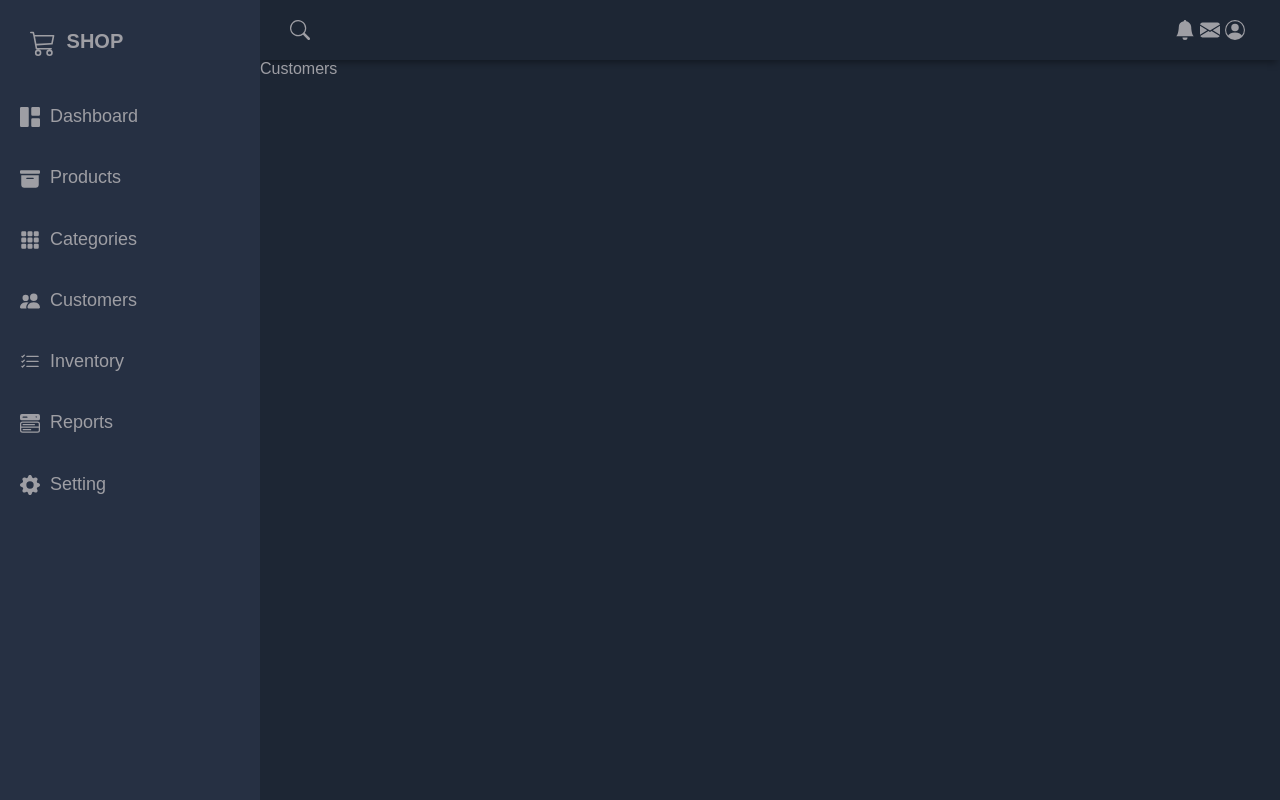
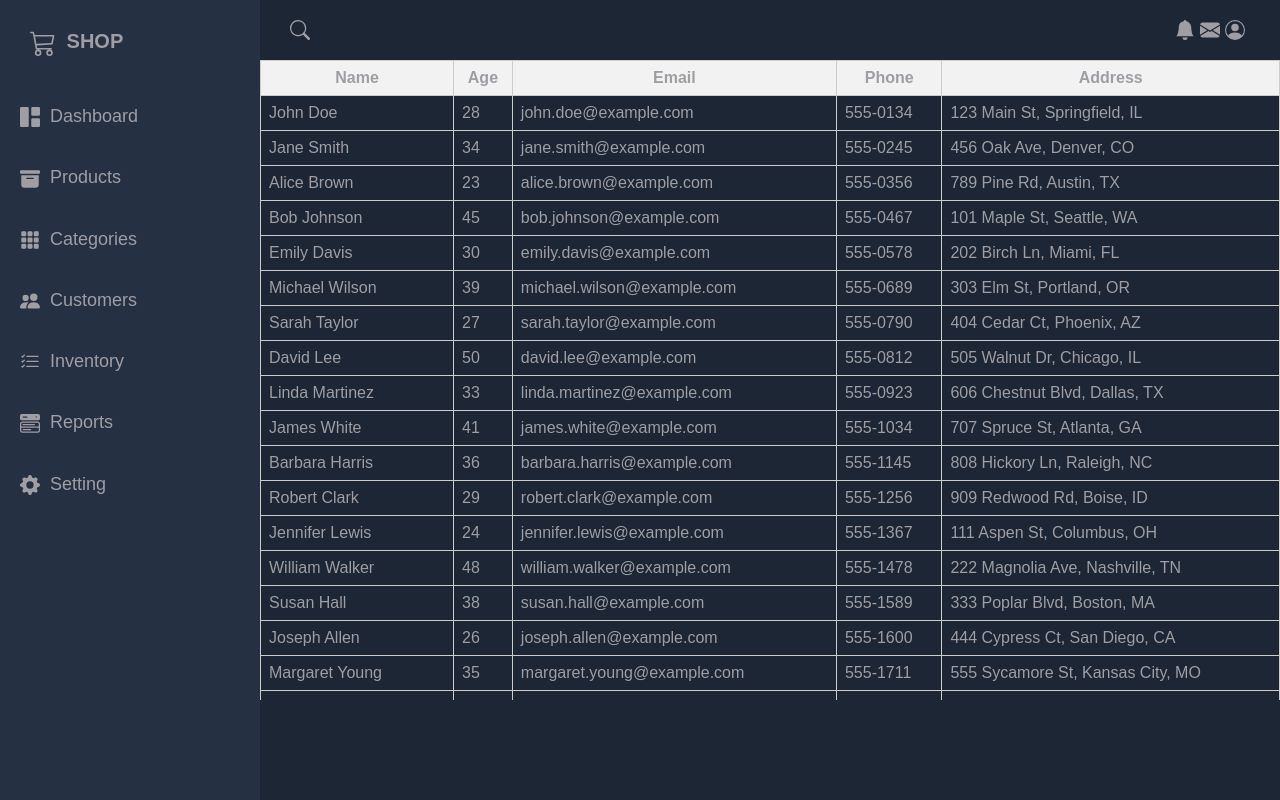
Before and after one commit to shekhar12oct/admin-dashboard-reactjs, a React (Vite) app: page /customers in a window 1280 px wide. Built offline with nearby package versions, Linux system fonts and the light colour scheme.

Commit message:
Added customer data for customer components

```diff
--- a/src/components/Customers.jsx
+++ b/src/components/Customers.jsx
@@ -1,9 +1,11 @@
-import React from 'react'
+import React from 'react';
+import DynamicTable from '../customComponents/DynamicTable';
+import { HEADERS, CUSTOMER_DATA } from '../constant/customerData';
 
 const Customers = () => {
   return (
-    <div>Customers</div>
-  )
-}
+      <DynamicTable headers={HEADERS} data={CUSTOMER_DATA} />
+  );
+};
 
-export default Customers
+export default Customers;
--- /dev/null
+++ b/src/constant/customerData.js
@@ -0,0 +1,354 @@
+export const HEADERS = ['name', 'age', 'email', 'phone', 'address'];
+
+export const CUSTOMER_DATA = [
+  {
+    name: 'John Doe',
+    age: 28,
+    email: 'john.doe@example.com',
+    phone: '555-0134',
+    address: '123 Main St, Springfield, IL',
+  },
+  {
+    name: 'Jane Smith',
+    age: 34,
+    email: 'jane.smith@example.com',
+    phone: '555-0245',
+    address: '456 Oak Ave, Denver, CO',
+  },
+  {
+    name: 'Alice Brown',
+    age: 23,
+    email: 'alice.brown@example.com',
+    phone: '555-0356',
+    address: '789 Pine Rd, Austin, TX',
+  },
+  {
+    name: 'Bob Johnson',
+    age: 45,
+    email: 'bob.johnson@example.com',
+    phone: '555-0467',
+    address: '101 Maple St, Seattle, WA',
+  },
+  {
+    name: 'Emily Davis',
+    age: 30,
+    email: 'emily.davis@example.com',
+    phone: '555-0578',
+    address: '202 Birch Ln, Miami, FL',
+  },
+  {
+    name: 'Michael Wilson',
+    age: 39,
+    email: 'michael.wilson@example.com',
+    phone: '555-0689',
+    address: '303 Elm St, Portland, OR',
+  },
+  {
+    name: 'Sarah Taylor',
+    age: 27,
+    email: 'sarah.taylor@example.com',
+    phone: '555-0790',
+    address: '404 Cedar Ct, Phoenix, AZ',
+  },
+  {
+    name: 'David Lee',
+    age: 50,
+    email: 'david.lee@example.com',
+    phone: '555-0812',
+    address: '505 Walnut Dr, Chicago, IL',
+  },
+  {
+    name: 'Linda Martinez',
+    age: 33,
+    email: 'linda.martinez@example.com',
+    phone: '555-0923',
+    address: '606 Chestnut Blvd, Dallas, TX',
+  },
+  {
+    name: 'James White',
+    age: 41,
+    email: 'james.white@example.com',
+    phone: '555-1034',
+    address: '707 Spruce St, Atlanta, GA',
+  },
+  {
+    name: 'Barbara Harris',
+    age: 36,
+    email: 'barbara.harris@example.com',
+    phone: '555-1145',
+    address: '808 Hickory Ln, Raleigh, NC',
+  },
+  {
+    name: 'Robert Clark',
+    age: 29,
+    email: 'robert.clark@example.com',
+    phone: '555-1256',
+    address: '909 Redwood Rd, Boise, ID',
+  },
+  {
+    name: 'Jennifer Lewis',
+    age: 24,
+    email: 'jennifer.lewis@example.com',
+    phone: '555-1367',
+    address: '111 Aspen St, Columbus, OH',
+  },
+  {
+    name: 'William Walker',
+    age: 48,
+    email: 'william.walker@example.com',
+    phone: '555-1478',
+    address: '222 Magnolia Ave, Nashville, TN',
+  },
+  {
+    name: 'Susan Hall',
+    age: 38,
+    email: 'susan.hall@example.com',
+    phone: '555-1589',
+    address: '333 Poplar Blvd, Boston, MA',
+  },
+  {
+    name: 'Joseph Allen',
+    age: 26,
+    email: 'joseph.allen@example.com',
+    phone: '555-1600',
+    address: '444 Cypress Ct, San Diego, CA',
+  },
+  {
+    name: 'Margaret Young',
+    age: 35,
+    email: 'margaret.young@example.com',
+    phone: '555-1711',
+    address: '555 Sycamore St, Kansas City, MO',
+  },
+  {
+    name: 'Charles Hernandez',
+    age: 31,
+    email: 'charles.hernandez@example.com',
+    phone: '555-1822',
+    address: '666 Fir Ln, Salt Lake City, UT',
+  },
+  {
+    name: 'Dorothy King',
+    age: 40,
+    email: 'dorothy.king@example.com',
+    phone: '555-1933',
+    address: '777 Palm Dr, Tampa, FL',
+  },
+  {
+    name: 'Thomas Wright',
+    age: 37,
+    email: 'thomas.wright@example.com',
+    phone: '555-2044',
+    address: '888 Olive St, New Orleans, LA',
+  },
+  {
+    name: 'Nancy Lopez',
+    age: 32,
+    email: 'nancy.lopez@example.com',
+    phone: '555-2155',
+    address: '999 Dogwood Ave, San Antonio, TX',
+  },
+  {
+    name: 'Daniel Hill',
+    age: 46,
+    email: 'daniel.hill@example.com',
+    phone: '555-2266',
+    address: '123 Juniper Blvd, Minneapolis, MN',
+  },
+  {
+    name: 'Karen Scott',
+    age: 42,
+    email: 'karen.scott@example.com',
+    phone: '555-2377',
+    address: '234 Maple Ct, Baltimore, MD',
+  },
+  {
+    name: 'Matthew Green',
+    age: 28,
+    email: 'matthew.green@example.com',
+    phone: '555-2488',
+    address: '345 Pine Ave, Omaha, NE',
+  },
+  {
+    name: 'Betty Adams',
+    age: 43,
+    email: 'betty.adams@example.com',
+    phone: '555-2599',
+    address: '456 Oak Dr, Baton Rouge, LA',
+  },
+  {
+    name: 'Donald Baker',
+    age: 47,
+    email: 'donald.baker@example.com',
+    phone: '555-2600',
+    address: '567 Birch Blvd, Fresno, CA',
+  },
+  {
+    name: 'Helen Nelson',
+    age: 30,
+    email: 'helen.nelson@example.com',
+    phone: '555-2711',
+    address: '678 Elm St, Albuquerque, NM',
+  },
+  {
+    name: 'George Carter',
+    age: 33,
+    email: 'george.carter@example.com',
+    phone: '555-2822',
+    address: '789 Cedar Ave, Richmond, VA',
+  },
+  {
+    name: 'Sandra Mitchell',
+    age: 39,
+    email: 'sandra.mitchell@example.com',
+    phone: '555-2933',
+    address: '890 Walnut Rd, Anchorage, AK',
+  },
+  {
+    name: 'Kenneth Perez',
+    age: 29,
+    email: 'kenneth.perez@example.com',
+    phone: '555-3044',
+    address: '901 Chestnut St, Madison, WI',
+  },
+  {
+    name: 'Carol Roberts',
+    age: 31,
+    email: 'carol.roberts@example.com',
+    phone: '555-3155',
+    address: '123 Poplar Ln, Des Moines, IA',
+  },
+  {
+    name: 'Steven Turner',
+    age: 44,
+    email: 'steven.turner@example.com',
+    phone: '555-3266',
+    address: '234 Hickory Blvd, Reno, NV',
+  },
+  {
+    name: 'Ruth Phillips',
+    age: 36,
+    email: 'ruth.phillips@example.com',
+    phone: '555-3377',
+    address: '345 Redwood Ct, Spokane, WA',
+  },
+  {
+    name: 'Edward Campbell',
+    age: 38,
+    email: 'edward.campbell@example.com',
+    phone: '555-3488',
+    address: '456 Aspen Dr, Birmingham, AL',
+  },
+  {
+    name: 'Maria Parker',
+    age: 41,
+    email: 'maria.parker@example.com',
+    phone: '555-3599',
+    address: '567 Magnolia St, Tulsa, OK',
+  },
+  {
+    name: 'Brian Evans',
+    age: 27,
+    email: 'brian.evans@example.com',
+    phone: '555-3700',
+    address: '678 Fir Ave, Little Rock, AR',
+  },
+  {
+    name: 'Lisa Edwards',
+    age: 34,
+    email: 'lisa.edwards@example.com',
+    phone: '555-3811',
+    address: '789 Sycamore Rd, Wichita, KS',
+  },
+  {
+    name: 'Ronald Collins',
+    age: 45,
+    email: 'ronald.collins@example.com',
+    phone: '555-3922',
+    address: '890 Cypress Blvd, Fort Wayne, IN',
+  },
+  {
+    name: 'Karen Stewart',
+    age: 26,
+    email: 'karen.stewart@example.com',
+    phone: '555-4033',
+    address: '901 Juniper Ln, Grand Rapids, MI',
+  },
+  {
+    name: 'Anthony Sanchez',
+    age: 40,
+    email: 'anthony.sanchez@example.com',
+    phone: '555-4144',
+    address: '123 Olive St, Greensboro, NC',
+  },
+  {
+    name: 'Donna Morris',
+    age: 35,
+    email: 'donna.morris@example.com',
+    phone: '555-4255',
+    address: '234 Dogwood Dr, Lubbock, TX',
+  },
+  {
+    name: 'Mark Rogers',
+    age: 43,
+    email: 'mark.rogers@example.com',
+    phone: '555-4366',
+    address: '345 Palm Ave, Aurora, CO',
+  },
+  {
+    name: 'Michelle Reed',
+    age: 28,
+    email: 'michelle.reed@example.com',
+    phone: '555-4477',
+    address: '456 Olive Blvd, Tallahassee, FL',
+  },
+  {
+    name: 'Kevin Cook',
+    age: 37,
+    email: 'kevin.cook@example.com',
+    phone: '555-4588',
+    address: '567 Spruce Rd, Birmingham, AL',
+  },
+  {
+    name: 'Laura Morgan',
+    age: 33,
+    email: 'laura.morgan@example.com',
+    phone: '555-4699',
+    address: '678 Chestnut Ct, Lexington, KY',
+  },
+  {
+    name: 'Jason Bell',
+    age: 32,
+    email: 'jason.bell@example.com',
+    phone: '555-4700',
+    address: '789 Palm St, Providence, RI',
+  },
+  {
+    name: 'Amy Murphy',
+    age: 30,
+    email: 'amy.murphy@example.com',
+    phone: '555-4811',
+    address: '890 Hickory Ave, Boise, ID',
+  },
+  {
+    name: 'Eric Bailey',
+    age: 36,
+    email: 'eric.bailey@example.com',
+    phone: '555-4922',
+    address: '901 Oak Rd, Mesa, AZ',
+  },
+  {
+    name: 'Rebecca Rivera',
+    age: 38,
+    email: 'rebecca.rivera@example.com',
+    phone: '555-5033',
+    address: '123 Cedar Blvd, Sioux Falls, SD',
+  },
+  {
+    name: 'Frank Cooper',
+    age: 39,
+    email: 'frank.cooper@example.com',
+    phone: '555-5144',
+    address: '234 Walnut Ln, Toledo, OH',
+  },
+];
--- /dev/null
+++ b/src/customComponents/DynamicTable.jsx
@@ -0,0 +1,46 @@
+import React from 'react';
+
+const DynamicTable = ({ data, headers }) => {
+  // Function to capitalize the first letter of a string
+  const capitalizeFirstLetter = (string) => {
+    return string.charAt(0).toUpperCase() + string.slice(1);
+  };
+  return (
+    <div style={{ overflow: 'auto', height:'80vh' }}>
+      <table style={{ borderCollapse: 'collapse', width: '100%' }}>
+        <thead>
+          <tr>
+            {headers.map((header, index) => (
+              <th
+                key={index}
+                style={{
+                  border: '1px solid #ccc',
+                  padding: '8px',
+                  backgroundColor: '#f2f2f2',
+                }}
+              >
+                {capitalizeFirstLetter(header)} {/* Capitalizing header */}
+              </th>
+            ))}
+          </tr>
+        </thead>
+        <tbody>
+          {data.map((row, rowIndex) => (
+            <tr key={rowIndex}>
+              {headers.map((header, colIndex) => (
+                <td
+                  key={colIndex}
+                  style={{ border: '1px solid #ccc', padding: '8px' }}
+                >
+                  {row[header]}
+                </td>
+              ))}
+            </tr>
+          ))}
+        </tbody>
+      </table>
+    </div>
+  );
+};
+
+export default DynamicTable;
```
